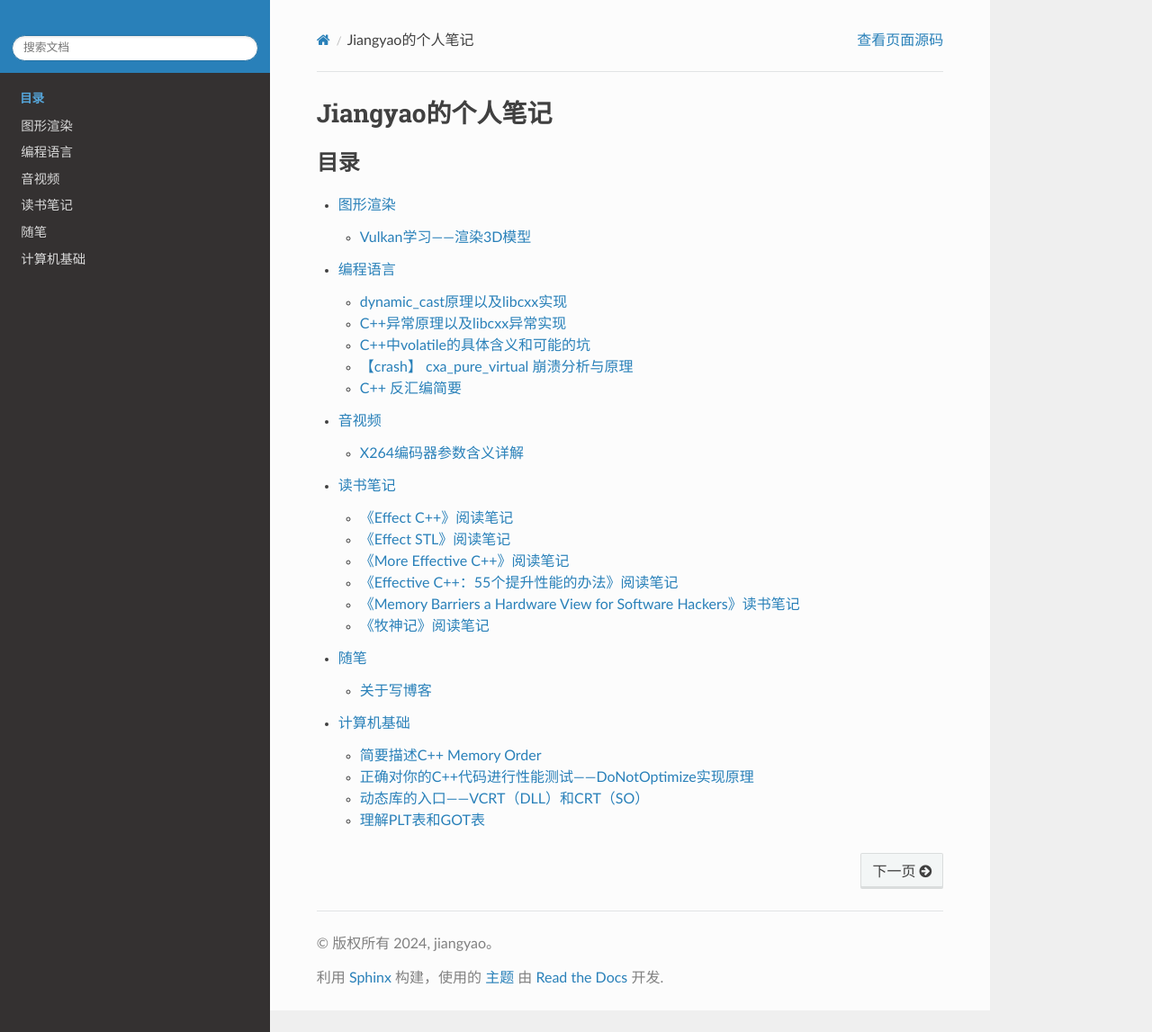
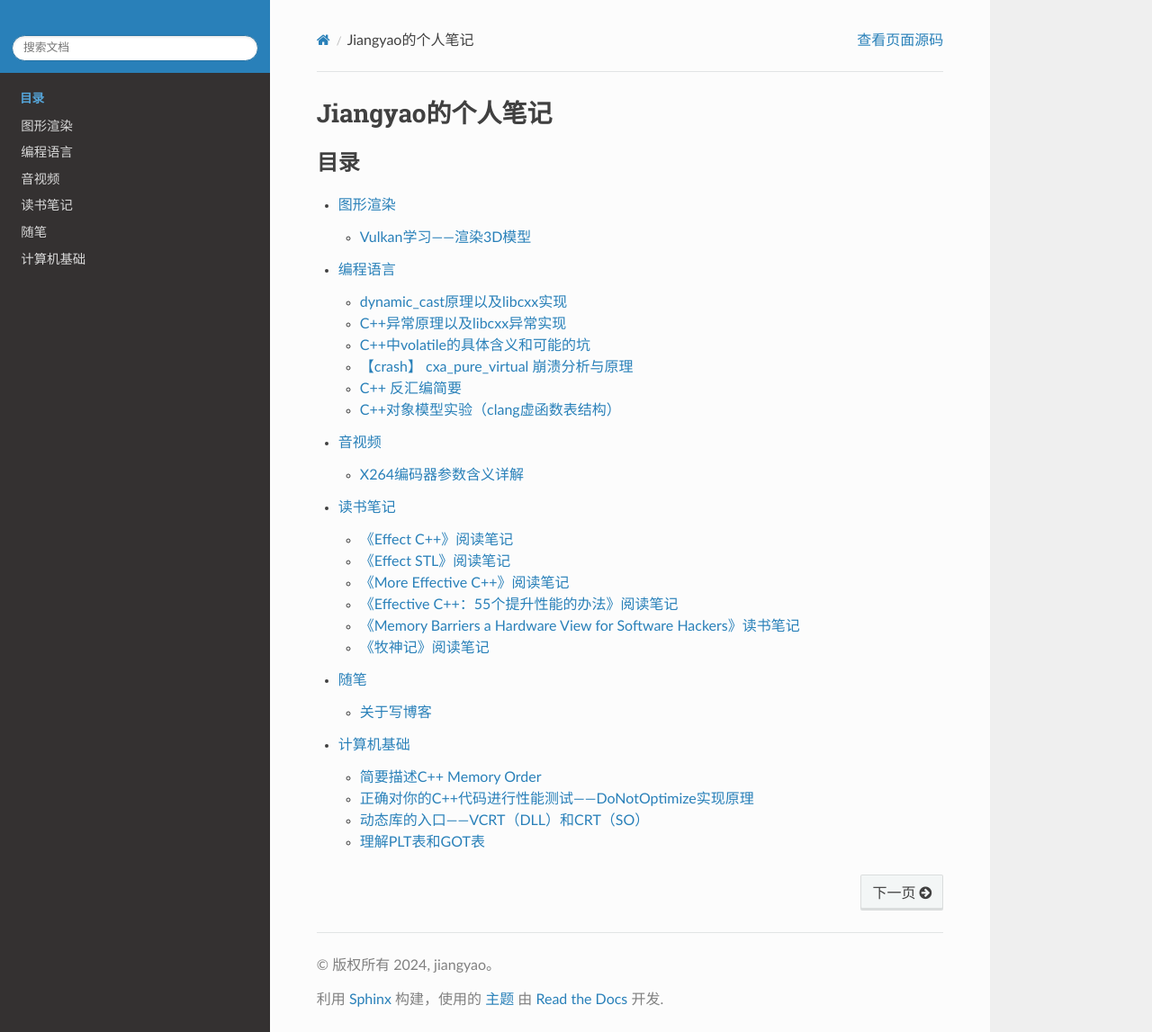
Before and after one commit to grayondream/MyNote, a Sphinx documentation site: the page built from source/index.rst, in a window 1280 px wide and 1147 px high. Shown: the whole window at 90% size. Built offline with Sphinx 7.4.7 and the Read the Docs theme 3.1.0, drawn with Linux system fonts in a browser that asks for light colours; some of the changed lines change nothing that is shown.

Commit message:
feat: C++对象模型实验（clang虚函数表结构）

````diff
--- /dev/null
+++ b/source/docs/编程语言/C++对象模型实验（clang虚函数表结构）.md
@@ -0,0 +1,463 @@
+# C++对象模型实验（clang虚函数表结构）
+
+&emsp;&emsp;**摘要**：本科期间有对比过msvc，gcc，clang的内存布局，距今已经6-7年了，当时还是使用的c++11。时间过得比较久了，这部分内容特别是内存对齐似乎C++17发生了一些变化，因此再实践下C++类模型。本文描述了C++不同类型的实际内存模型实现，主要关注虚函数表的具体内存布局。虽然clang，msvc都提供了对应的命令让我们直接查看类对象的内存布局，但是我们自己解析一下理解更深一点儿。
+&emsp;&emsp;**关键字**：c++，对象布局，clang++，msvc，g++
+>&emsp;&emsp;测试环境：
+- Target: x86_64-unknown-linux-gnu
+- clang version 16.0.6 (https://github.com/llvm/llvm-project.git 7cbf1a2591520c2491aa35339f227775f4d3adf6)
+
+>&emsp;&emsp;不同的编译器提供了不同的方式提取内存布局:
+- ```clang++ -cc1 -emit-llvm -fdump-record-layouts -fdump-vtable-layouts```;
+- ```cl /d1 reportSingleClassLayout[class_name] [filename]```;
+- ```g++ -fdump-class-hierarchy```。
+&emsp;&emsp;测试代码[CppObjectModelExperiment](https://github.com/grayondream/CppObjectModelExperiment)
+## 1 无虚函数类
+### 1.1 简单对象
+&emsp;&emsp;即POD对象，对象中不存在虚函数，对象的内存仅仅有对象成员构成。C++的内存实现时表驱动，数据和函数分别存放在不同的位置，这里的```SimpleClass```同时包含了非静态成员，静态成员，非静态函数，静态函数。包含函数是为了更加直观的看到C++表驱动的实现方式，后续类只会包含虚函数，其他的函数就不会再列举。而类中给三个分别为不同类型的变量是为了查看内存对齐的策略，确认不同编译器对齐的策略是否不同。
+```c
+class SimpleClass{
+    friend std::ostream& operator<<(std::ostream &os, const SimpleClass &cls);
+public:
+    SimpleClass(){}
+    ~SimpleClass(){}
+
+    static void staticFunc(){}
+    void nonStaticFunc(){}
+
+    int _nonStaticIntMember{44};
+    bool _nonStaticBoolMember{false};
+    short _nonStaticShortMember{3};
+    static int staticIntMember;
+};
+```
+&emsp;&emsp;下面是类中所有成员的地址，因为构造函数和析构函数比较特殊我们无法直接获取其函数指针。只能间接的访问栈当前函数ESP上一帧存储的指针即能获得当前调用函数的EIP，再根据固定的偏移获取当前函数的具体地址。下面的代码只能再clang++或者g++编译器上成功，msvc要另写，但是道理一样。
+```c
+void* fetchRunningFuncAddress(){
+    //!TODO:此处的代码不可移植
+    uint64_t rbp{};
+    asm("\t movq 8(%%rbp),%0" : "=r"(rbp));
+    return (void*)(rbp - 0x11);
+}
+```
+
+```c
+Simple Class:
+size of class(bytes):                             8
+align of class(bytes):                            4
+address of SimpleClass::SimpleClass:              0x555555555934
+address of class:                                 0x7fffffffd8b8
+member address _nonStaticIntMember:               0x7fffffffd8b8
+member address _nonStaticBoolMember:              0x7fffffffd8bc
+member address _nonStaticShortMember:             0x7fffffffd8be
+static function address staticIntMember:          0x555555558080
+function addres staticFunc:                       0x5555555559d0
+function addres nonStaticFunc:                    0x555555555a10
+address of SimpleClass::~SimpleClass:             0x555555555a90
+```
+&emsp;&emsp;根据上面的地址我们大概能够画出下面的类结构图，可以看到非静态数据都存储在栈空间而且是连续的，除了成员本身占用的内存，其中还有内存对齐需要的内存。而函数都存储在代码段中，该部分代码在内存中的映射位置和堆很近（好像是废话，堆本身就很大）。
+![](https://cdn.jsdelivr.net/gh/grayondream/MyImageBlob@main/imgs/85ea87ef302bccf681f25cba1f93359c.png)
+
+
+```c
+555555554000-555555555000 r--p 00000000 103:02 13918339                  /home/are/workspace/code/projs/CppObjectModelExperiment/build/src/cpp_object_model_experiment
+555555555000-555555556000 r-xp 00001000 103:02 13918339                  /home/are/workspace/code/projs/CppObjectModelExperiment/build/src/cpp_object_model_experiment
+555555556000-555555557000 r--p 00002000 103:02 13918339                  /home/are/workspace/code/projs/CppObjectModelExperiment/build/src/cpp_object_model_experiment
+555555557000-555555558000 r--p 00002000 103:02 13918339                  /home/are/workspace/code/projs/CppObjectModelExperiment/build/src/cpp_object_model_experiment
+555555558000-555555559000 rw-p 00003000 103:02 13918339                  /home/are/workspace/code/projs/CppObjectModelExperiment/build/src/cpp_object_model_experiment
+7ffffffdd000-7ffffffff000 rw-p 00000000 00:00 0                          [stack]
+```
+
+### 1.2 单继承简单对象
+```c++
+class SimpleSingleInherit : public SimpleClass{
+public:
+    SimpleSingleInherit(){
+    }
+
+    ~SimpleSingleInherit(){
+    }
+
+    bool _ssiNonStaticBoolMem{false};
+};
+```
+&emsp;&emsp;单继承比较简单直接继承上面的```SimpleClass```即可。上面说了函数地址就是固定存储在代码区的，后续除了虚函数我们就不关注这些内容了。
+```c
+address of SimpleClass::SimpleClass:                        0x555555555444
+address of SimpleSingleInherit::SimpleSingleInherit:        0x555555555a85
+address of class SimpleClass:                               0x55555556b2c0
+size of class(bytes):                                       8
+align of class(bytes):                                      4
+member address _nonStaticIntMember:                         0x55555556b2c0
+member address _nonStaticBoolMember:                        0x55555556b2c4
+member address _nonStaticShortMember:                       0x55555556b2c6
+static function address staticIntMember:                    0x555555558090
+address of class SimpleSingleInherit:                       0x55555556b2c0
+size of class(bytes):                                       12
+align of class(bytes):                                      4
+member address _ssiNonStaticBoolMem:                        0x55555556b2c8
+address of SimpleSingleInherit::~SimpleSingleInherit:       0x555555555ce8
+address of SimpleClass::~SimpleClass:                       0x555555555770
+```
+&emsp;&emsp;从上面的输出中能够看出来类和基类都有独立的空间，子类的padding依然会保留。
+![](https://cdn.jsdelivr.net/gh/grayondream/MyImageBlob@main/imgs/3b073caf13ba837e5dd6506b936b60bf.png)
+
+&emsp;&emsp;但是实际上这个padding空间似乎只是指当前类本身拥有的成员的需要padding的空间，比如下面的例子```_ssiNonStaticBoolMem```本身只占用一个字节空间不需要padding，因此后续```ssiNonStaticBoolMem2```紧跟前者的内存是合理的，最后的padding是编译器根据基类```SimpleClass```的对齐填充的padding。
+```c
+class SimpleSingleInherit2 : public SimpleSingleInherit{
+public:
+    bool _ssiNonStaticBoolMem2{false};
+};
+```
+
+![](https://cdn.jsdelivr.net/gh/grayondream/MyImageBlob@main/imgs/eae43b7953fe16afa2c7457e02dda7c5.png)
+
+&emsp;&emsp;对于此类的内存空间我们应该只能有个概念，没有必要过多苛求，cppreference中对对齐的描述只是要求编译器对齐而已，具体怎么对齐似乎并没有规定。实际使用过程中应该以生产环境中的编译器实现为准。
+
+### 1.3 多继承简单对象
+```c
+class SimpleClass2{
+public:
+    bool _nonStaticBoolMember{};
+};
+
+class SimpleMultiInherit : public SimpleClass, public SimpleClass2{
+public:
+    bool _ssiNonStaticBoolMem{false};
+};
+```
+
+```c
+address of SimpleClass::SimpleClass:                        0x5555555553f4
+address of SimpleClass2::SimpleClass2:                      0x5555555566f7
+address of SimpleMultiInherit::SimpleMultiInherit:          0x555555556397
+address of class SimpleClass:                               0x55555556c2c0
+size of class(bytes):                                       8
+align of class(bytes):                                      4
+member address _nonStaticIntMember:                         0x55555556c2c0
+member address _nonStaticBoolMember:                        0x55555556c2c4
+member address _nonStaticShortMember:                       0x55555556c2c6
+static function address staticIntMember:                    0x555555559090
+address of class SimpleClass2:                              0x55555556c2c8
+size of class(bytes):                                       1
+align of class(bytes):                                      1
+member address _nonStaticBoolMember:                        0x55555556c2c8
+address of class SimpleMultiInherit:                        0x55555556c2c0
+size of class(bytes):                                       12
+align of class(bytes):                                      4
+member address _ssiNonStaticBoolMem:                        0x55555556c2c9
+address of SimpleMultiInherit::~SimpleMultiInherit:         0x555555556628
+address of SimpleClass2::~SimpleClass:                      0x555555556770
+address of SimpleClass::~SimpleClass:                       0x555555555720
+```
+&emsp;&emsp;多重继承的类结构比较简单。
+![](https://cdn.jsdelivr.net/gh/grayondream/MyImageBlob@main/imgs/db84ccefeedaf297b231d4ecffb3d8ef.png)
+
+
+### 1.4 菱形继承对象
+```cpp
+class SimpleClassLeft : public SimpleClass{
+public:
+    bool _simpleLeftBool;
+};
+
+class SimpleClassRight : public SimpleClass{
+public:
+    bool _simpleRightBool;
+};
+
+class SimpleDiamandInherit : public SimpleClassLeft, public SimpleClassRight{
+public:
+    bool _simpleDiamandBool;
+};
+```
+
+```c
+address of SimpleClass::SimpleClass:                        0x5555555553f4
+address of SimpleClassLeft::SimpleClassLeft:                0x555555556e8d
+address of SimpleClass::SimpleClass:                        0x5555555553f4
+address of SimpleClassRight::SimpleClassRight:              0x555555556f6d
+address of SimpleDiamandInherit::SimpleDiamandInherit:      0x555555556b1f
+address of class SimpleClass:                               0x55555556e2c0
+size of class(bytes):                                       8
+align of class(bytes):                                      4
+member address _nonStaticIntMember:                         0x55555556e2c0
+member address _nonStaticBoolMember:                        0x55555556e2c4
+member address _nonStaticShortMember:                       0x55555556e2c6
+static function address staticIntMember:                    0x55555555b090
+address of class SimpleClassLeft:                           0x55555556e2c0
+size of class(bytes):                                       12
+align of class(bytes):                                      4
+member address _simpleLeftBool:                             0x55555556e2c8
+address of class SimpleClass:                               0x55555556e2cc
+size of class(bytes):                                       8
+align of class(bytes):                                      4
+member address _nonStaticIntMember:                         0x55555556e2cc
+member address _nonStaticBoolMember:                        0x55555556e2d0
+member address _nonStaticShortMember:                       0x55555556e2d2
+static function address staticIntMember:                    0x55555555b090
+address of class SimpleClassRight:                          0x55555556e2cc
+size of class(bytes):                                       12
+align of class(bytes):                                      4
+member address _simpleRightBool:                            0x55555556e2d4
+address of class SimpleDiamandInherit:                      0x55555556e2c0
+size of class(bytes):                                       24
+align of class(bytes):                                      4
+member address _simpleDiamandBool:                          0x55555556e2d5
+address of SimpleDiamandInherit::~SimpleDiamandInherit:     0x555555556db8
+address of SimpleClassRight::~SimpleClassRight:             0x555555557048
+address of SimpleClass::~SimpleClass:                       0x555555555720
+address of SimpleClassLeft::~SimpleClassLeft:               0x555555557118
+address of SimpleClass::~SimpleClass:                       0x555555555720
+```
+&emsp;&emsp;菱形继承只是语义层面上时菱形的，但是实际上相同类型的基类完全是不同的对象，各自在内存中都有独立的副本。只是比较反直觉的是类```SimpleDiamandInherit```的成员复用了```SimpleClassRight```最后padding的内存。
+![](https://cdn.jsdelivr.net/gh/grayondream/MyImageBlob@main/imgs/f5fef14d039f6f67e4a250aa1ec5eeac.png)
+
+
+## 2 带虚函数类
+&emsp;&emsp;涉及虚函数的类结构我们会重点关注虚函数表，其他成员的内存不再重点关注。
+### 2.1 简单对象
+```cpp
+class VirtualClass{
+public:
+    VirtualClass(){ }
+    virtual ~VirtualClass(){ }
+    virtual void vfunc1(){
+        std::cout<<"Virtual Class virtual function 1"<<std::endl;
+    }
+
+    virtual void vfunc2(){
+        std::cout<<"Virtual Class virtual function 2"<<std::endl;
+    }
+    bool _vcBoolVal{};
+};
+```
+&emsp;&emsp;类结构比较简单，我们不会主动调用类中的虚函数，而是通过虚函数表主动解析虚函数表拿到函数指针调用。具体如下：
+```
+address of VirtualClass::VirtualClass:                      0x5555555575e0
+address of class VirtualClass:                              0x55555556e2c0
+size of class(bytes):                                       16
+align of class(bytes):                                      8
+member address _vcBoolVal:                                  0x55555556e2c8
+pares vtptr from this function
+current class's typeinfo name:12VirtualClass
+call virtual function from virtual pointer table
+Virtual Class virtual function 1
+Virtual Class virtual function 2
+address of VirtualClass::~VirtualClass:                     0x555555557840
+```
+&emsp;&emsp;需要注意的是虚函数表的实现跟编译器有关，不同编译器实现不同，msvc虽然和clang等的实现大体一致，但是表项中的内容依然有区别。因此上面的实现仅供参考。
+&emsp;&emsp;当类中有虚函数时，类起始位置会存储一个虚函数表指针，该指针指向一个表格即虚函数表。虚函数表中存储了不仅仅是虚函数还有RTTI的信息（这个和编译器有关，如果编译器实现本身不再虚函数表中存储RTTI信息也是正常的）。上面的例子中类起始位置就是一个8byte的指针，然后是具体的类成员。
+&emsp;&emsp;虚函数表中的表项的数量并不是虚函数的数量，还有一些额外的表项。```VirtualClass```中直观能看到的有三个虚函数，但是表项中有5个成员，除了-1位置的typeinfo信息，多出一个表项。索引为1处也是一个函数指针，该函数指针时编译器生成的虚析构函数的包装器，大概的实现如下：
+```
+VirtualClass::~VirtualClass(VirtualClass *cls){
+    cls->~VirtualClass();
+}
+```
+&emsp;&emsp;简单总结下就是，虚函数表中存储的内容为：
+- -1项存储RTTI；
+- 0项存储虚析构函数；
+- 1项存储虚析构函数的wrapper；
+- 2项开始便是用户声明的析构函数的指针。
+![](https://cdn.jsdelivr.net/gh/grayondream/MyImageBlob@main/imgs/6bda08a16d8c378b0c4dbbe1194c5a88.png)
+
+
+### 2.2 单继承对象
+```c
+class VirtualSingleInherit : public VirtualClass{
+public:
+    virtual void vfunc1() override{
+        std::cout<<"VirtualSingleInhert Class virtual function 1"<<std::endl;
+    }
+
+    virtual void vfunc3(){
+        std::cout<<"VirtualSingleInhert Class virtual function 3"<<std::endl;
+    }
+
+    bool _vsiBoolValue{};
+};
+```
+&emsp;&emsp;
+```
+address of VirtualClass::VirtualClass:                      0x555555557650
+address of VirtualSingleInherit::VirtualSingleInherit:      0x555555557b19
+address of class VirtualClass:                              0x55555556f2c0
+size of class(bytes):                                       16
+align of class(bytes):                                      8
+member address _vcBoolVal:                                  0x55555556f2c8
+pares vtptr from this function
+current class's typeinfo name:20VirtualSingleInherit
+call virtual function from virtual pointer table
+VirtualSingleInhert Class virtual function 1
+Virtual Class virtual function 2
+address of class VirtualSingleInherit:                      0x55555556f2c0
+size of class(bytes):                                       16
+align of class(bytes):                                      8
+member address _vsiBoolValue:                               0x55555556f2c9
+pares vtptr from this function
+current class's typeinfo name:20VirtualSingleInherit
+call virtual function from virtual pointer table
+VirtualSingleInhert Class virtual function 1
+Virtual Class virtual function 2
+VirtualSingleInhert Class virtual function 3
+address of VirtualSingleInherit::~VirtualSingleInherit:     0x555555557d94
+address of VirtualClass::~VirtualClass:                     0x5555555578b0
+```
+&emsp;&emsp;单继承类类本身的内存结构和不带虚函数相同，虚函数表有些不同，子类中重写的虚函数虚函数表项中会替换为重写的函数指针，而新增的虚函数会添加到虚函数的表的末尾。这也是为什么我们能够通过RTTI调用子类实际实现的虚函数的原因。
+![](https://cdn.jsdelivr.net/gh/grayondream/MyImageBlob@main/imgs/dc702c4e8e0567ff1a454df45af24855.png)
+
+
+### 2.3 多继承对象
+&emsp;&emsp;这里对```VirtualClass,VirtualClass2```进行了简单的改造增加了各自单独的虚函数，方便观察虚函数结构的不同。
+```c
+class VirtualClass{
+public:
+    virtual void vfunc1(){
+        std::cout<<"[**] Virtual Class virtual function 1"<<std::endl;
+    }
+
+    virtual void vfunc2(){
+        std::cout<<"[**] Virtual Class virtual function 2"<<std::endl;
+    }
+
+    virtual void vc1func(){
+        std::cout<<"[**] Virtual Class virtual function vc1func"<<std::endl;
+    }
+    bool _vcBoolVal{};
+};
+
+
+class VirtualClass2{
+public:
+    virtual void vfunc1(){
+        std::cout<<"[**] Virtual Class virtual function 1"<<std::endl;
+    }
+
+    virtual void vfunc2(){
+        std::cout<<"[**] Virtual Class virtual function 2"<<std::endl;
+    }
+
+    virtual void vc2func(){
+        std::cout<<"[**] Virtual Class virtual function vc2func"<<std::endl;
+    }
+
+    bool _vcBoolVal2{};
+};
+
+class VirtualMultiInherit : public VirtualClass, public VirtualClass2{
+public:
+    virtual void vfunc1() override{
+        std::cout<<"[**] VirtualMultiInherit Class virtual function 1"<<std::endl;
+    }
+
+    virtual void vc1func() override{
+        std::cout<<"[**] VirtualMultiInherit virtual function vc1func"<<std::endl;
+    }
+
+    virtual void vc2func() override{
+        std::cout<<"[**] VirtualMultiInherit Class virtual function vc2func"<<std::endl;
+    }
+
+    virtual void vmifunc(){
+        std::cout<<"[**] VirtualMultiInherit Class virtual function vmifunc"<<std::endl;
+    }
+    bool _vmiBoolValue{};
+};
+```
+
+```
+address of VirtualClass::VirtualClass:                      0x555555558600
+address of VirtualClass2::VirtualClass2:                    0x5555555592c0
+address of class VirtualClass:                              0x5555555712e0
+size of class(bytes):                                       16
+align of class(bytes):                                      8
+member address _vcBoolVal:                                  0x5555555712e8
+pares vtptr from this function
+current class's typeinfo name:19VirtualMultiInherit
+call virtual function from virtual pointer table
+[**] VirtualMultiInherit Class virtual function 1
+[**] Virtual Class virtual function 2
+[**] VirtualMultiInherit virtual function vc1func
+[**] VirtualMultiInherit Class virtual function vc2func
+[**] VirtualMultiInherit Class virtual function vmifunc
+address of class VirtualClass2:                             0x5555555712f0
+size of class(bytes):                                       16
+align of class(bytes):                                      8
+member address _vcBoolVal2:                                 0x5555555712f8
+pares vtptr from this function
+current class's typeinfo name:19VirtualMultiInherit
+call virtual function from virtual pointer table
+[**] VirtualMultiInherit Class virtual function 1
+[**] VirtualClass2 Class virtual function 2
+[**] VirtualMultiInherit Class virtual function vc2func
+address of class VirtualMultiInherit:                       0x5555555712e0
+size of class(bytes):                                       32
+align of class(bytes):                                      8
+member address _vmiBoolValue:                               0x5555555712f9
+pares vtptr from this function
+current class's typeinfo name:19VirtualMultiInherit
+call virtual function from virtual pointer table
+[**] VirtualMultiInherit Class virtual function 1
+[**] Virtual Class virtual function 2
+[**] VirtualMultiInherit virtual function vc1func
+[**] VirtualMultiInherit Class virtual function vc2func
+[**] VirtualMultiInherit Class virtual function vmifunc
+address of VirtualClass2::~VirtualClass2:                   0x555555559570
+address of VirtualClass::~VirtualClass:                     0x555555558860
+```
+
+&emsp;&emsp;多继承的情况要稍微复杂一点儿，多继承的情况下一个类有多少个基类就有多少个虚函数指针，如示例所示有两个虚基类的话就有两个虚函数指针。而对应虚函数表的地址就是基类的首地址，但是二者的内容大不相同。对于基类的同名虚函数，二则的虚函数表中的表项都会被替换成子类实现的虚函数指针，而如果子类中没有的虚函数则会被添加到第一个虚函数末尾，但也只是添加到了虚函数表的末尾，语法上基类访问子类的函数就不允许。
+
+![](https://cdn.jsdelivr.net/gh/grayondream/MyImageBlob@main/imgs/b7dd6ba1349af25ab224e8222afa2537.png)
+
+
+### 2.4 菱形虚继承对象
+&emsp;&emsp;菱形继承如果不用虚继承的话就是和多继承相同，只不过多个类在不同基类中有多个副本而已。
+```c
+class VirtualDiamandLeft : virtual public VirtualClass{
+public:
+    virtual void vfunc1() override{
+        std::cout<<"[**] VirtualDiamandLeft Class virtual function 1"<<std::endl;
+    }
+
+    bool _vdlBoolValue{};
+};
+
+class VirtualDiamandRight : virtual public VirtualClass{
+public:
+    virtual void vfunc2() override{
+        std::cout<<"[**] VirtualDiamandRight Class virtual function 2"<<std::endl;
+    }
+
+    bool _vdrBoolValue{};
+};
+
+class VirtualMultiDiamand : public VirtualDiamandLeft, public VirtualDiamandRight{
+public:
+    virtual void vc1func() override{
+        std::cout<<"[**] VirtualMultiDiamand Class virtual function vc1func"<<std::endl;
+    }
+    bool vmdBoolValue{};
+};
+```
+
+&emsp;&emsp;菱形虚继承，相比于直接继承会复用同一个对象，不存在多个基类对象的副本。因此菱形继承中会有多个虚函数指针，首先是基类有一个虚函数表指针，该表格中存放的虚函数指针都是thunk，即改变this偏移再跳转到对应的处理函数：
+```c
+0000000000006300 <_ZTv0_n48_N19VirtualMultiDiamand7vc1funcEv>:
+    6300:	55                   	push   %rbp
+    6301:	48 89 e5             	mov    %rsp,%rbp
+    6304:	48 89 7d f8          	mov    %rdi,-0x8(%rbp)
+    6308:	48 8b 7d f8          	mov    -0x8(%rbp),%rdi
+    630c:	48 8b 07             	mov    (%rdi),%rax
+    630f:	48 8b 40 d0          	mov    -0x30(%rax),%rax
+    6313:	48 01 c7             	add    %rax,%rdi
+    6316:	5d                   	pop    %rbp
+    6317:	e9 24 ff ff ff       	jmp    6240 <_ZN19VirtualMultiDiamand7vc1funcEv>
+    631c:	0f 1f 40 00          	nopl   0x0(%rax)
+```
+
+![](https://cdn.jsdelivr.net/gh/grayondream/MyImageBlob@main/imgs/ddc0b57aedf925b0d52f8ffdd4667c6b.png)
+
+&emsp;&emsp;另外除了基类的虚函数表中不仅仅存储了对应的虚函数指针还存储了当前虚函数表相对于基类虚函数表的偏移，该数据存储在```vptr[-3]```的位置。
+
+## 参考文献
+- [cppreference-align](https://zh.cppreference.com/w/c/language/object)
--- a/source/docs/编程语言/index.rst
+++ b/source/docs/编程语言/index.rst
@@ -10,3 +10,4 @@
    C++中volatile的具体含义和可能的坑
    【crash】 cxa_pure_virtual 崩溃分析与原理
    C++ 反汇编简要
+   C++对象模型实验（clang虚函数表结构）
````
